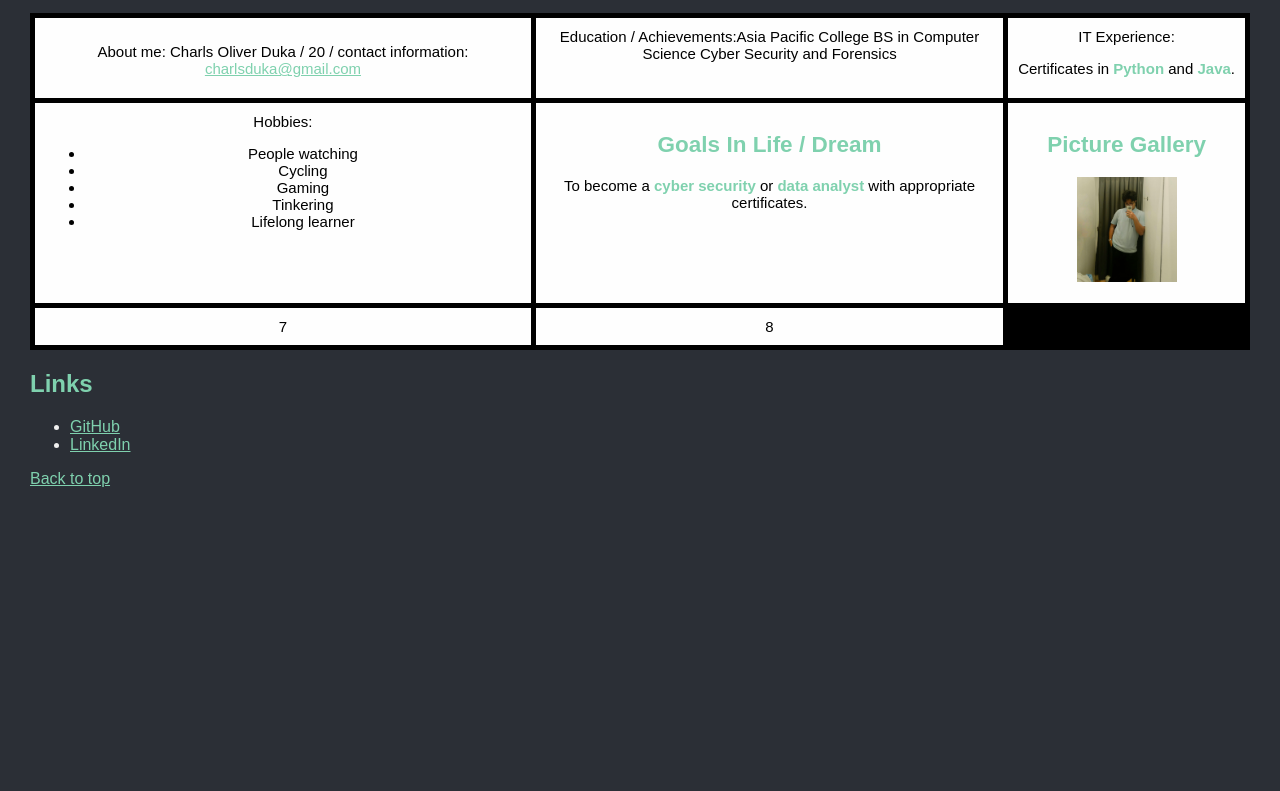
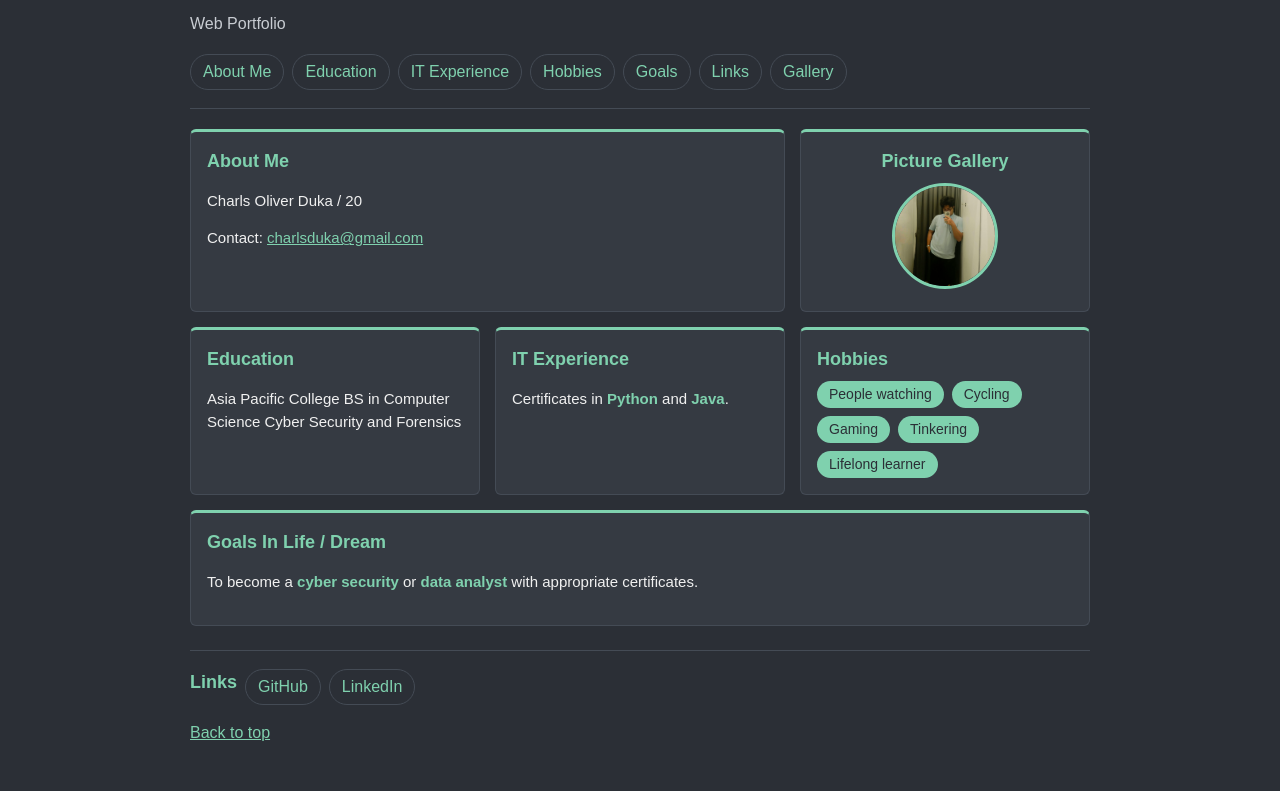
Before and after one commit to OLIIIl/WebProg-CF251-HTML-Lessons, a plain HTML site: page introduction/index.html in a window 1280 px wide. Shown: the part 109-900 px from the top of the page. Before the commit the page ends 800 px from the top, so only its background shows below. Drawn offline with Linux system fonts and the light colour scheme.

Commit message:
revised and combined

```diff
--- a/introduction/css/css-flexbox.css
+++ b/introduction/css/css-flexbox.css
@@ -0,0 +1,25 @@
+.flex-container {
+  display: flex;
+  flex-wrap: wrap;
+  gap: 8px;
+}
+
+.flex-container a {
+  border: 1px solid #444b55;
+  border-radius: 20px;
+  padding: 5px 12px;
+  text-decoration: none;
+}
+
+.flex-container a:hover {
+  background-color: #7fd1ae;
+  color: #2b2f36;
+}
+
+.flex-container div {
+  background-color: #7fd1ae;
+  color: #2b2f36;
+  border-radius: 14px;
+  padding: 3px 12px;
+  font-size: 14px;
+}
--- a/introduction/css/css-grid.css
+++ b/introduction/css/css-grid.css
@@ -1,16 +1,22 @@
+.grid-container {
+  display: grid;
+  grid-template-columns: repeat(3, 1fr);
+  gap: 15px;
+}
 
-.container {
-  display: grid;
-  grid-template-columns: auto auto auto;
-  grid-template-rows: 80px 200px;
-  background-color: rgb(0, 0, 0);
-  padding: 5px;
-  gap: 5px;
+.grid-container > div {
+  background-color: #353a42;
+  border: 1px solid #444b55;
+  border-top: 3px solid #7fd1ae;
+  border-radius: 6px;
+  padding: 16px;
+  font-size: 15px;
 }
-.container div {
-  background-color: #fefefe;
-  color:#000;
-  padding: 10px;
-  font-size: 15px;
-  text-align: center;
+
+#about, #goals { grid-column: span 2; }
+#goals { grid-column: span 3; }
+
+@media (max-width: 800px) {
+  .grid-container { grid-template-columns: auto; }
+  #about, #goals { grid-column: auto; }
 }
--- a/introduction/index.html
+++ b/introduction/index.html
@@ -2,72 +2,82 @@
 <html lang="en">
 <head>
 <meta charset="UTF-8">
+<meta name="viewport" content="width=device-width, initial-scale=1">
 <meta name="author" content="Charls Oliver Duka">
 <title>Charls Oliver Duka's Profile</title>
 <link rel="stylesheet" href="css/css-grid.css?version=0.2">
 <link rel="stylesheet" href="css/css-flexbox.css?version=0.1">
 <style>
-  body { background-color: #2b2f36; color: #f0f0f0; font-family: Arial, sans-serif; margin: 30px; }
-  a { color: #7fd1ae; }
-  h1, h2 { color: #7fd1ae; }
+  body { background-color: #2b2f36; color: #f0f0f0; font-family: Arial, sans-serif; margin: 0; line-height: 1.5; }
+  .page { max-width: 900px; margin: 0 auto; padding: 30px 20px; }
+  a, h1, h2 { color: #7fd1ae; }
+  h2 { font-size: 18px; margin: 0 0 8px; }
+  .subtitle { color: #c8ccd2; margin: 0 0 18px; }
   .highlight { font-weight: bold; color: #7fd1ae; }
-  table { border-collapse: collapse; }
-  th, td { border: 1px solid #888; padding: 6px 10px; }
+  .nav { padding-bottom: 18px; margin-bottom: 20px; border-bottom: 1px solid #444b55; }
+  #gallery { text-align: center; }
+  #gallery img { width: 100px; height: 100px; object-fit: cover; border-radius: 50%; border: 3px solid #7fd1ae; }
+  .footer { margin-top: 24px; padding-top: 18px; border-top: 1px solid #444b55; }
 </style>
 </head>
 <body>
+<div class="page">
 
-<h1 id="top">Personal Profile Web Page</h1>
+<h1 id="top">Charls Oliver Duka</h1>
+<p class="subtitle">Web Portfolio</p>
 
-<p>
-<a href="#about">About Me</a> |
-<a href="#education">Education / Achievements</a> |
-<a href="#experience">IT Experience</a> |
-<a href="#hobbies">Hobbies & Interests</a> |
-<a href="#goals">Goals In Life / Dream</a> |
-<a href="#links">Links</a> |
-<a href="#gallery">Picture Gallery</a>
+<div class="flex-container nav">
+  <a href="#about">About Me</a>
+  <a href="#education">Education</a>
+  <a href="#experience">IT Experience</a>
+  <a href="#hobbies">Hobbies</a>
+  <a href="#goals">Goals</a>
+  <a href="#links">Links</a>
+  <a href="#gallery">Gallery</a>
+</div>
 
-<div class="container">
+<div class="grid-container">
   <div id="about">
-    <p>About me: Charls Oliver Duka / 20 / contact information: <a href="mailto:charlsduka@gmail.com">charlsduka@gmail.com</a></p>
+    <h2>About Me</h2>
+    <p>Charls Oliver Duka / 20</p>
+    <p>Contact: <a href="mailto:charlsduka@gmail.com">charlsduka@gmail.com</a></p>
   </div>
-  <div id="education">Education / Achievements:Asia Pacific College BS in Computer Science Cyber Security and Forensics</div>
-  <div id="experience"> IT Experience: <p>Certificates in <span class="highlight">Python</span> and <span class="highlight">Java</span>.</p></div>
-  <div id="Hobbies"> Hobbies:
-    <ul>
-      <li>People watching</li>
-      <li>Cycling</li>
-      <li>Gaming</li>
-      <li>Tinkering</li>
-      <li>Lifelong learner</li>
-    </ul>
+  <div id="gallery">
+    <h2>Picture Gallery</h2>
+    <img src="../photos/me.jpg" alt="Me">
+  </div>
+  <div id="education">
+    <h2>Education</h2>
+    <p>Asia Pacific College BS in Computer Science Cyber Security and Forensics</p>
+  </div>
+  <div id="experience">
+    <h2>IT Experience</h2>
+    <p>Certificates in <span class="highlight">Python</span> and <span class="highlight">Java</span>.</p>
+  </div>
+  <div id="hobbies">
+    <h2>Hobbies</h2>
+    <div class="flex-container">
+      <div>People watching</div>
+      <div>Cycling</div>
+      <div>Gaming</div>
+      <div>Tinkering</div>
+      <div>Lifelong learner</div>
+    </div>
   </div>
   <div id="goals">
     <h2>Goals In Life / Dream</h2>
     <p>To become a <span class="highlight">cyber security</span> or <span class="highlight">data analyst</span> with appropriate certificates.</p>
   </div>
-  <div id="gallery">
-    <h2>Picture Gallery</h2>
-    <img src="../photos/me.jpg" alt="Me" width="100">
-  </div>
-  <div>7</div>
-  <div>8</div>
 </div>
 
-
-
-<div id="links">
-<h2>Links</h2>
-<ul>
-<li><a href="https://github.com/OLIIIl" target="_blank">GitHub</a></li>
-<li><a href="https://www.linkedin.com/in/charls-oliver-duka-669ba4377/" target="_blank">LinkedIn</a></li>
-</ul>
+<div class="flex-container footer" id="links">
+  <h2>Links</h2>
+  <a href="https://github.com/OLIIIl" target="_blank">GitHub</a>
+  <a href="https://www.linkedin.com/in/charls-oliver-duka-669ba4377/" target="_blank">LinkedIn</a>
 </div>
-
-
 
 <p><a href="#top">Back to top</a></p>
 
+</div>
 </body>
 </html>
```
